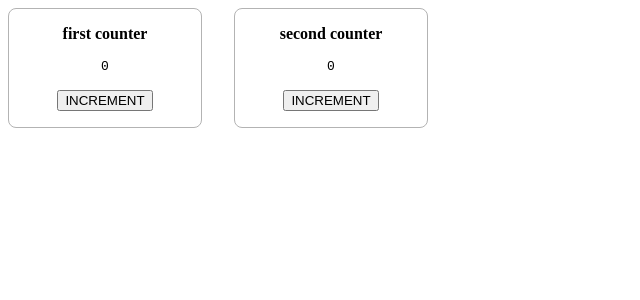
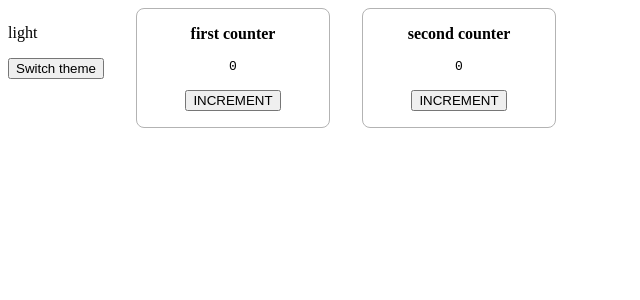
Before and after one commit to Poya-Faraji/trello-clone, a React app: page / in a window 1280 px wide. Shown: the top 300 px of the page, without its empty margins (0-640 px from the left). Built offline with nearby package versions, Linux system fonts and the light colour scheme; the HTML template or start-up script is replaced by a standard one.

Commit message:
[ADD] ThemeSwitcher component.

```diff
--- a/src/App.tsx
+++ b/src/App.tsx
@@ -1,9 +1,11 @@
 import { type ReactNode } from "react";
 import Counter from "./components/Counter/Counter";
+import ThemeSwitcher from "./components/ThemeSwitcher/ThemeSwitcher";
 
 export default function App(): ReactNode {
   return (
     <div className="app">
+      <ThemeSwitcher />
       <Counter title="first counter" />
       <Counter title="second counter" />
     </div>
--- /dev/null
+++ b/src/components/ThemeSwitcher/ThemeSwitcher.tsx
@@ -0,0 +1,16 @@
+import { useState, type ReactNode } from "react";
+
+type Theme = "light" | "dark"
+
+export default function ThemeSwitcher(): ReactNode {
+    const [theme, setTheme] = useState<Theme>("light")
+
+    const handleButtonThemeSwitch = (): void => {
+        setTheme(theme => theme === "light" ? "dark" : "light")
+    }
+
+    return <div>
+        <p>{theme}</p>
+        <button onClick={handleButtonThemeSwitch}>Switch theme</button>
+    </div>
+}
```
